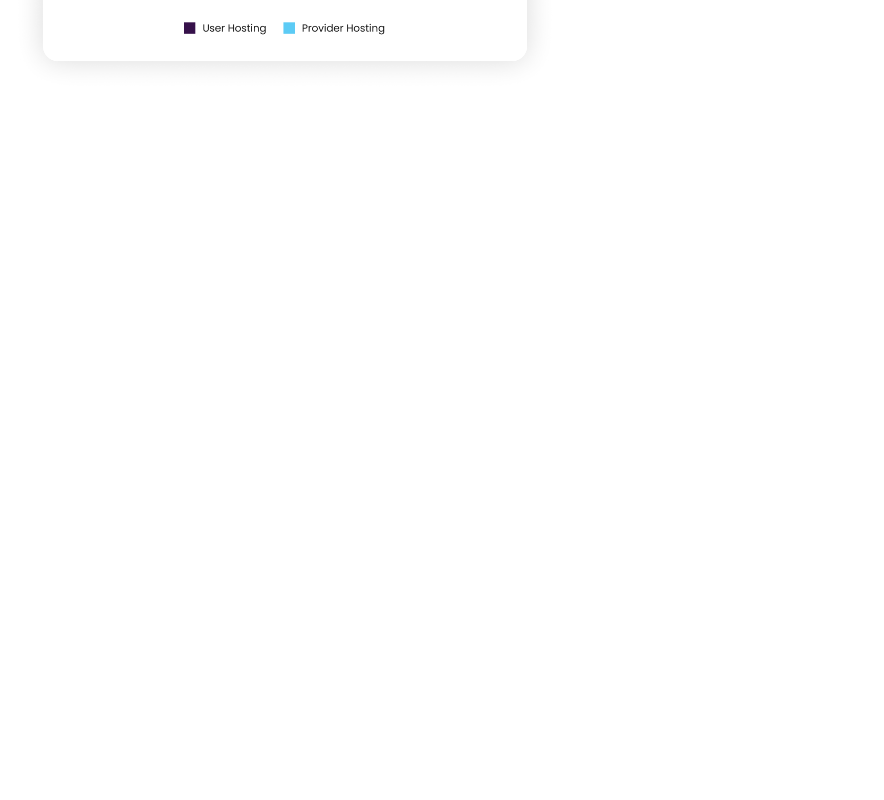
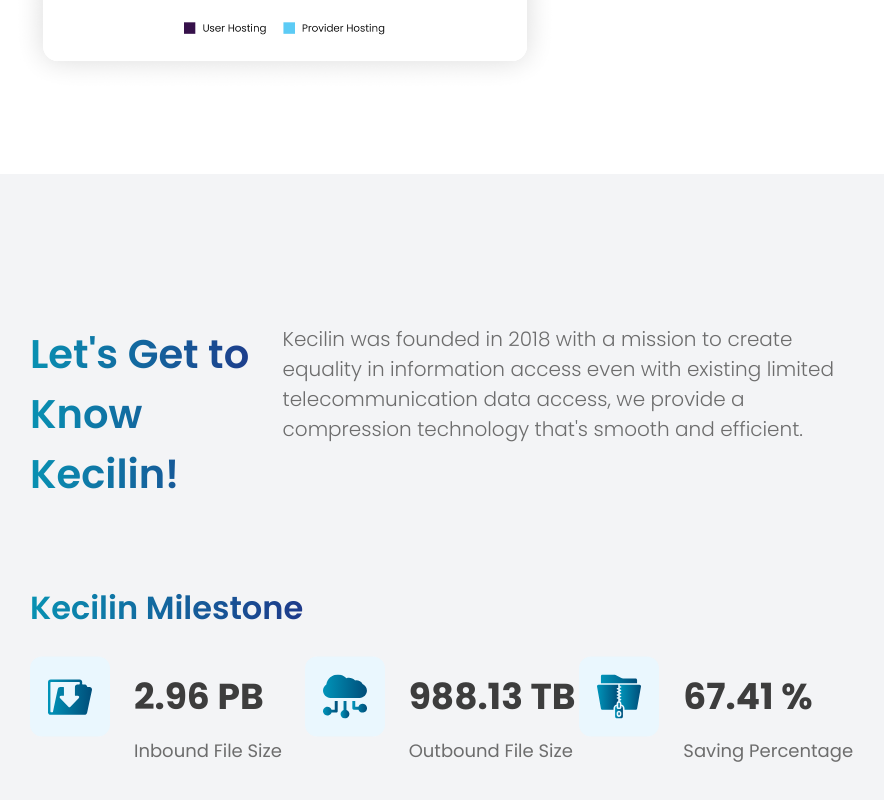
Before and after one commit to daffakamal/kecilin-clone, a Next.js app: page / in a window 1280 px wide. Shown: the part 4732-5532 px from the top of the page, without its empty margins (198-1082 px from the left). Before the commit the page ends 4906 px from the top, so only its background shows below. Built offline with nearby package versions, Linux system fonts and the light colour scheme.

Commit message:
add(Home): milestone section

```diff
--- /dev/null
+++ b/components/Home/milestone.js
@@ -0,0 +1,84 @@
+import Image from "next/image";
+
+import FileIcon from "../../assets/Images/Home/icon-milestone1.svg";
+import CloudIcon from "../../assets/Images/Home/icon-milestone2.svg";
+import SavingStrorageIcon from "../../assets/Images/Home/icon-milestone3.svg";
+
+export default function Milestone() {
+    return (
+        <div className="w-full h-full bg-gray-100">
+            <div className="w-full px-[24px] sm:px-16 lg:px-32 xl:px-52 2xl:px-80 py-[110px] 2xl:container 2xl:mx-auto">
+                <div className="grid justify-items-start px-5 py-10">
+                    <div className="flex md:flex gap-x-6">
+                        <h1 className="w-full font-PoppinsSemi text-transparent bg-clip-text bg-gradient-to-r from-cyan-600 to-blue-900 text-[40px]">
+                            Let's Get to Know Kecilin!
+                        </h1>
+                        <p className="font-PoppinsLight text-[20px] text-[#6D6D6D]">
+                            Kecilin was founded in 2018 with a mission to create equality in information access even with existing limited telecommunication data access,
+                            we provide a compression technology that's smooth and efficient.
+                        </p>
+                    </div>
+                    <h1 className="font-PoppinsSemi text-transparent bg-clip-text bg-gradient-to-r from-cyan-600 to-blue-900 text-[32px] pt-20 pb-6">
+                        Kecilin Milestone
+                    </h1>
+                    <div className="w-full flex flex-wrap md:flex-nowrap justify-between flex-rows">
+                        <div className="flex flex-col w-full ">
+                            <div className="flex items-center gap-x-6">
+                                <Image
+                                    src={FileIcon.src}
+                                    className="pointer-events-none"
+                                    width={80}
+                                    height={80}
+                                    loading="lazy"
+                                    alt="File icon"
+                                />
+                                <h1 className="font-PoppinsBold text-[36px] text-[#3D3D3D]">
+                                    2.96 PB
+                                </h1>
+                            </div>
+                            <p className="w-full pl-2 translate-x-24 font-PoppinsRegular text-[18px] text-[#6D6D6D]">
+                                Inbound File Size
+                            </p>
+                        </div>
+                        <div className="w-full flex flex-col">
+                            <div className="flex items-center gap-x-6">
+                                <Image
+                                    src={CloudIcon.src}
+                                    className="pointer-events-none"
+                                    width={80}
+                                    height={80}
+                                    loading="lazy"
+                                    alt="Cloud icon"
+                                />
+                                <h1 className="font-PoppinsBold text-[36px] text-[#3D3D3D]">
+                                    988.13 TB
+                                </h1>
+                            </div>
+                            <p className="w-full pl-2 translate-x-24 font-PoppinsRegular text-[18px] text-[#6D6D6D]">
+                                Outbound File Size
+                            </p>
+                        </div>
+                        <div className="w-full flex flex-col">
+                            <div className="flex items-center gap-x-6">
+                                <Image
+                                    src={SavingStrorageIcon.src}
+                                    className="pointer-events-none"
+                                    width={80}
+                                    height={80}
+                                    loading="lazy"
+                                    alt="Saving storage icon"
+                                />
+                                <h1 className="font-PoppinsBold text-[36px] text-[#3D3D3D]">
+                                    67.41 %
+                                </h1>
+                            </div>
+                            <p className="w-full pl-2 translate-x-24 font-PoppinsRegular text-[18px] text-[#6D6D6D]">
+                                Saving Percentage
+                            </p>
+                        </div>
+                    </div>
+                </div>
+            </div>
+        </div>
+    );
+}
--- a/pages/index.js
+++ b/pages/index.js
@@ -5,6 +5,7 @@ import HomeData from '../components/Home/home-data'
 import HomeFeature from '../components/Home/home-feature'
 import HomeStory from '../components/Home/home-story'
 import LandingPage from '../components/Home/landingpage'
+import Milestone from '../components/Home/milestone'
 import { Navbar } from '../components/Layout/navbar'
 
 export default function Home() {
@@ -24,6 +25,7 @@ export default function Home() {
       <HomeData />
       <HomeComparison />
       <HomeChart />
+      <Milestone />
     </>
   )
 }
```
